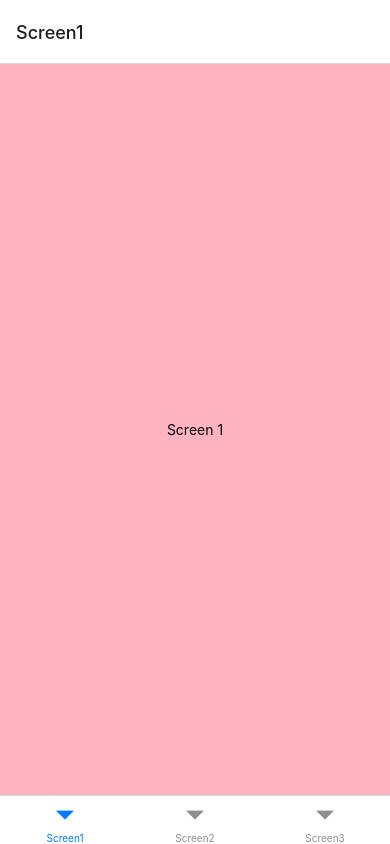
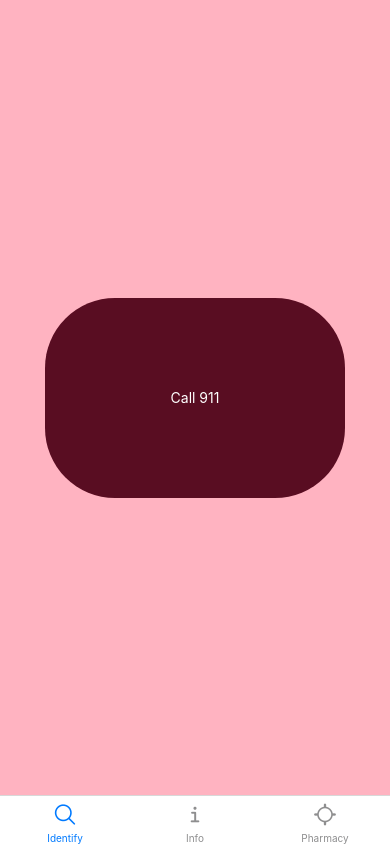
Before and after one commit to SriNethala317/AxccessHackathon2024, a React Native app in the folder AxccessHackathon2024/: screen / in a window 390 px wide. Built offline with nearby package versions, Linux system fonts and the light colour scheme.

Commit message:
Added calling 911 functionality

```diff
--- a/AxccessHackathon2024/App.js
+++ b/AxccessHackathon2024/App.js
@@ -2,28 +2,33 @@ import React from 'react';
 import { StyleSheet, Text, View } from 'react-native';
 import { NavigationContainer } from '@react-navigation/native';
 import { createBottomTabNavigator } from '@react-navigation/bottom-tabs';
+import { Ionicons } from '@expo/vector-icons';
+import BottomNavBar from './src/components/BottomNavBar';
+import CallPoliceButton from './src/components/CallPoliceButton';
+
 
 // Define your screen components
-function Screen1() {
+function Identify() {
   return (
-    <View style={styles.wrapper}>
-      <Text>Screen 1</Text>
+    <View style={styles.navContainer}>
+      <CallPoliceButton />
+
     </View>
   );
 }
 
-function Screen2() {
+function Info() {
   return (
-    <View style={styles.wrapper}>
-      <Text>Screen 2</Text>
+    <View style={styles.navContainer}>
+      <Text>Info</Text>
     </View>
   );
 }
 
-function Screen3() {
+function Pharmacy() {
   return (
-    <View style={styles.wrapper}>
-      <Text>Screen 3</Text>
+    <View style={styles.navContainer}>
+      <Text>Pharmacy</Text>
     </View>
   );
 }
@@ -35,20 +40,52 @@ const Tab = createBottomTabNavigator();
 export default function App() {
   return (
     <NavigationContainer>
-      <Tab.Navigator>
-        <Tab.Screen name="Screen1" component={Screen1} />
-        <Tab.Screen name="Screen2" component={Screen2} />
-        <Tab.Screen name="Screen3" component={Screen3} />
+      <Tab.Navigator screenOptions={{
+        headerShown: false
+      }}
+      >
+    <Tab.Screen
+    name="Identify"
+    component={Identify}
+    options={{
+      tabBarLabel:"Identify",
+      tabBarIcon: ({ color, size }) => (
+        <Ionicons name="search-outline" size={size} color={color} />
+      ),
+    }}
+  />
+        <Tab.Screen
+        name="Info" component={Info}
+        options={
+          {
+            tabBarLabel:"Info",
+            tabBarIcon: ({color, size}) => (
+              <Ionicons name="information-outline" size={size} color={color} />
+            ),
+          }
+        }
+        />
+        <Tab.Screen name="Pharmacy" component={Pharmacy}
+        options={
+          {
+           tabBarLabel:"Pharmacy",
+           tabBarIcon: ({color, size}) => (
+            <Ionicons name="locate-outline" size={size} color={color} />
+           ),
+          }
+        }
+        />
       </Tab.Navigator>
     </NavigationContainer>
   );
 }
 
 const styles = StyleSheet.create({
-  wrapper: {
+  navContainer: {
     flex: 1,
+    justifyContent:"center",
+    textAlign:"center",
+    alignItems:"center",
     backgroundColor: '#FFB3C1',
-    justifyContent: 'center',
-    alignItems: 'center',
   },
 });
--- a/AxccessHackathon2024/package.json
+++ b/AxccessHackathon2024/package.json
@@ -12,6 +12,7 @@
   "dependencies": {
     "@expo-google-fonts/dev": "^0.2.3",
     "@expo/metro-runtime": "~3.1.3",
+    "@expo/vector-icons": "^14.0.0",
     "@react-native-mapbox-gl/maps": "^8.6.0-beta.0",
     "@react-navigation/bottom-tabs": "^6.5.12",
     "@react-navigation/native": "^6.1.10",
--- a/AxccessHackathon2024/src/components/CallPoliceButton.js
+++ b/AxccessHackathon2024/src/components/CallPoliceButton.js
@@ -1,15 +1,19 @@
 import React from "react";
-import { SafeAreaView, Pressable, Text, StyleSheet } from "react-native";
+import { SafeAreaView, Pressable, Text, StyleSheet, TouchableOpacity, Linking } from "react-native";
 
 const clickPoliceButton = () => {
-    console.log('Pressed');
+        // The phone number you want to dial
+        const phoneNumber = '8482035522'; // Replace with the desired phone number
+
+        // Use Linking to open the phone's dialer
+        Linking.openURL(`tel:${phoneNumber}`);
 }
 
 const CallPoliceButton = () => {
     return (
         <SafeAreaView style={styles.wrapper}>
             <Pressable style={styles.callButton} onPress={clickPoliceButton}>
-                <Text>Call 911</Text>
+                <Text style={styles.innerText}>Call 911</Text>
             </Pressable>
         </SafeAreaView>
     )
@@ -18,17 +22,20 @@ const CallPoliceButton = () => {
 const styles = StyleSheet.create({
     wrapper: {
         flex: 1,
-        justifyContent: 'flex-end',
+        justifyContent: "center"
     },
     callButton: {
         backgroundColor: '#590D22',
         alignItems: 'center',
-        paddingTop: 60,
-        paddingBottom: 60,
         borderRadius: 70,
-        marginHorizontal: 30
-
+        width: 300,
+        height: 200,
+        justifyContent: 'center',
+        textAlign: 'center',
     },
+    innerText: {
+        color:'#fff',
+    }
 })
 
 export default CallPoliceButton;
```
Also changed, not shown: 1 other file (tests, documents, lock files or other folders).
